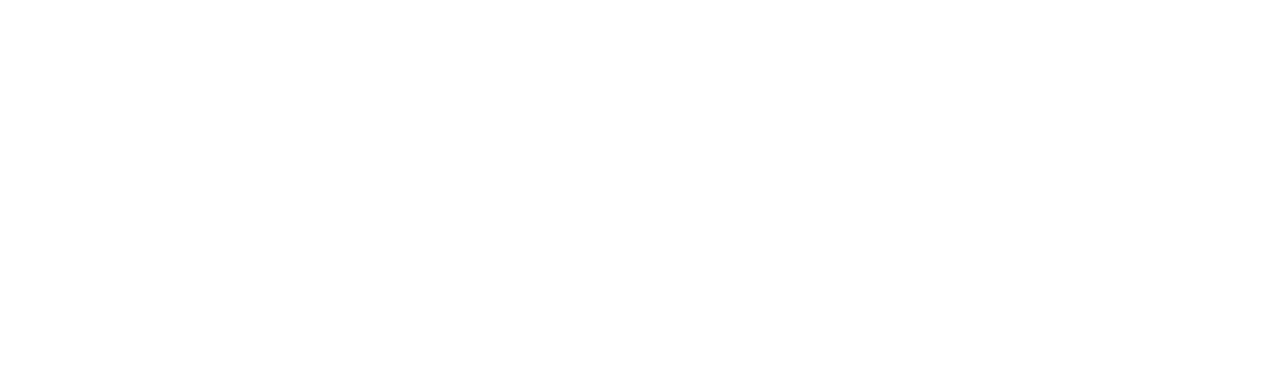
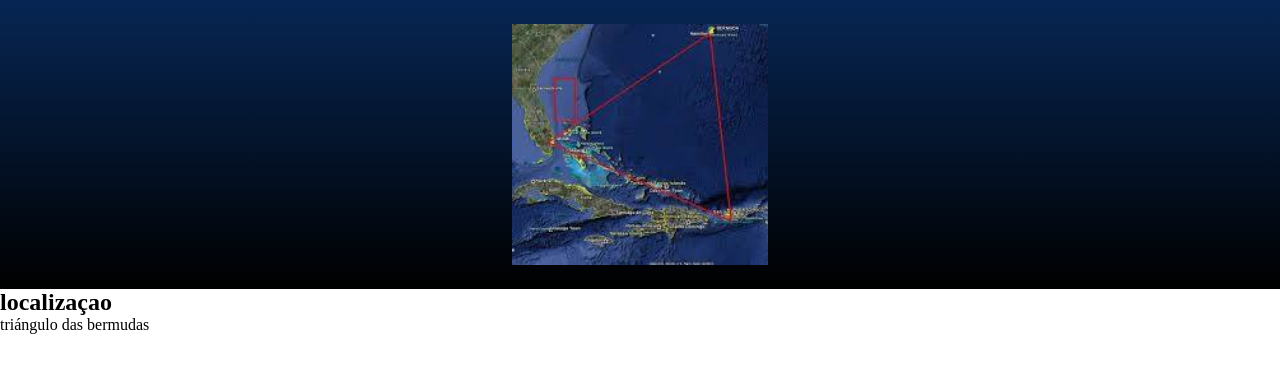
Before and after one commit to nicolly15c/word, a plain HTML site: page contato.html in a window 1280 px wide. Drawn offline with Linux system fonts and the light colour scheme.

Commit message:
Add files via upload

```diff
--- a/contato.css
+++ b/contato.css
@@ -1,4 +1,19 @@
-.sobre{
+*{
+    margin: 0;
+    padding: 0;
+}
+
+.triangulo{
+    width: 20%;
+}
+
+
+
+
+
+
+
+.local{
     background-image: linear-gradient(#072654,#000000);
     color: white;
     display: flex;
--- a/contato.html
+++ b/contato.html
@@ -9,8 +9,16 @@
 </head>
 <body>
     <header class="local">
+        <img class="triangulo" src="triangulodasbermudas.jpeg" alt="">
     </header>
-    <section class="contato"
+    <section class="contato">
+    <div class="sobre-div-localizacao">
+        <h2 class="titulo-localizacao">localizaçao</h2>
+        <p clas="contato-texto-um">triángulo das bermudas </p>
+    </div>
+
+
+    </section>
 
 
 
```
Also changed, not shown: triangulodasbermudas.jpeg (added).
